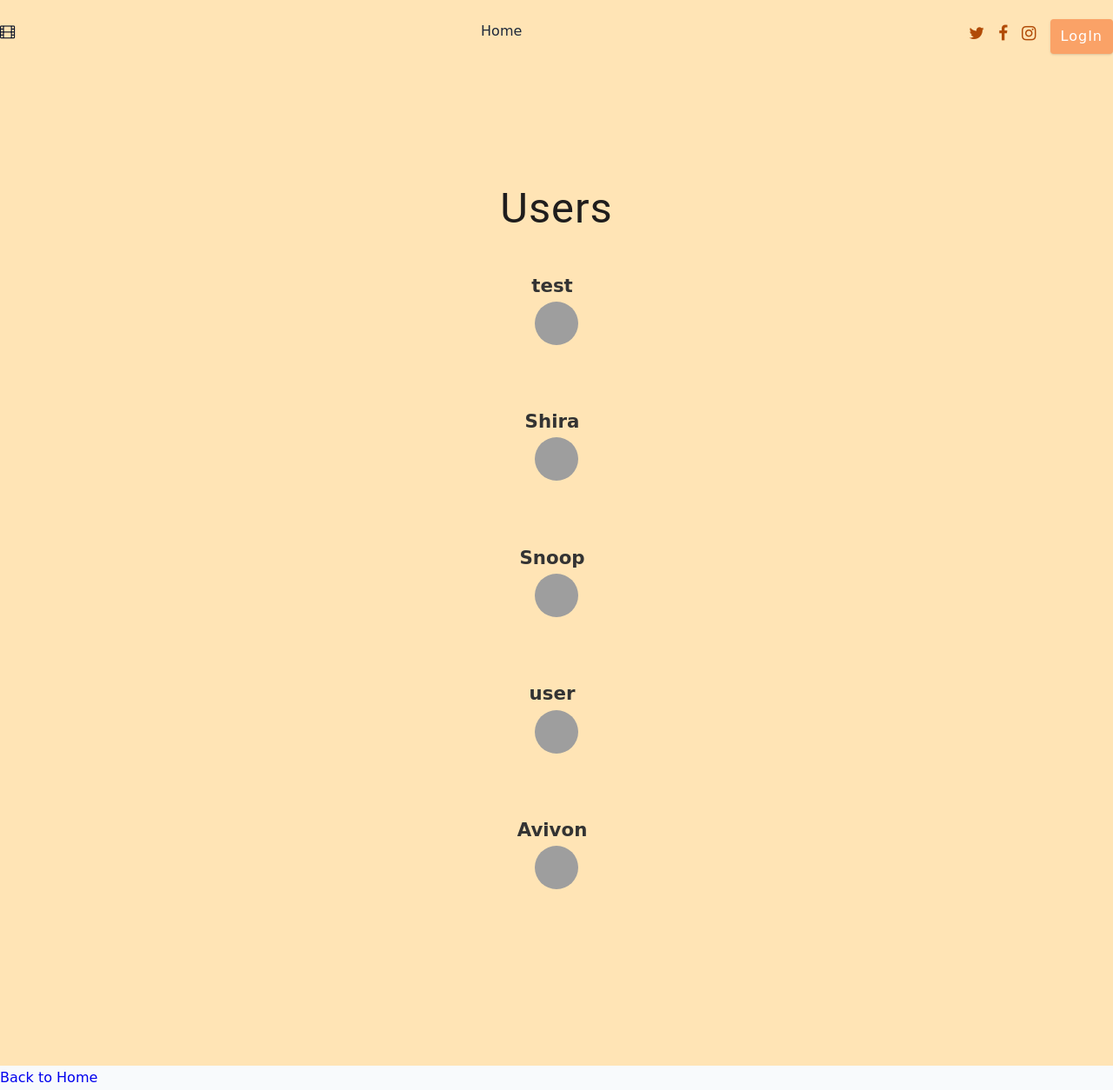
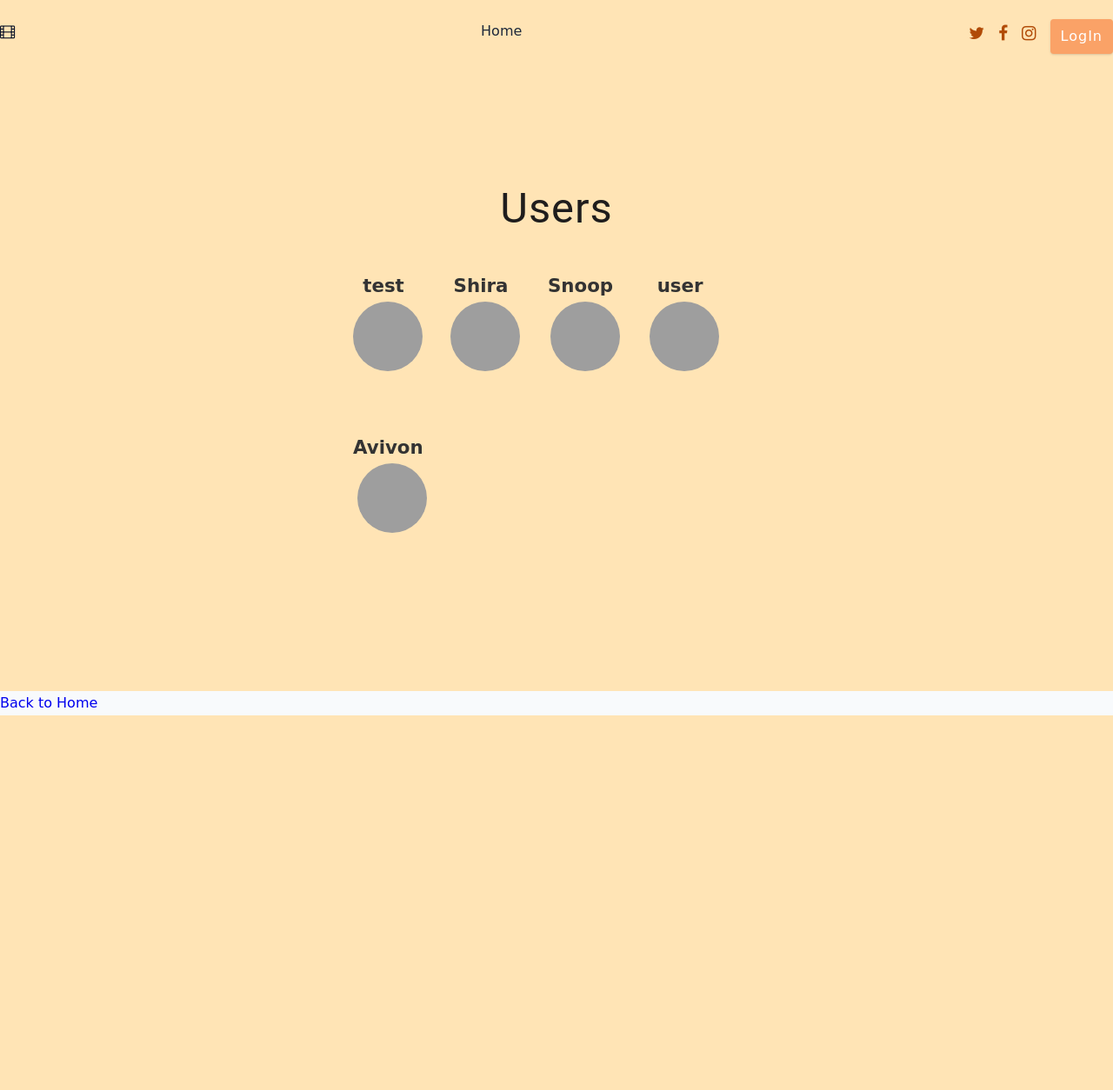
Before and after one commit to shira1008/MoviWeb, a Flask app: page /users in a window 1280 px wide. Shown: the whole page at 87% size. After the commit the page ends 823 px from the top, so only its background shows below. Run offline with Flask 3, Linux system fonts and the light colour scheme; some libraries are stand-ins or nearby versions; grey boxes are pictures that could not be loaded.

Commit message:
css changes

```diff
--- a/static/css/add_user.css
+++ b/static/css/add_user.css
@@ -4,6 +4,8 @@
   color: rgb(31, 29, 29);
   text-align: center;
   font-size: 16pt;
+  display: flex;
+  flex-direction: column;
 }
 
 .user a {
@@ -14,8 +16,8 @@
 }
 
 .user img {
-  width: 50px;
-  height: 50px;
+  width: 80px;
+  height: 80px;
   border-radius: 50%;
   object-fit: cover;
   margin: 0 auto;
@@ -24,3 +26,10 @@
 .user {
   padding: 1rem;
 }
+
+.users_list {
+  display: flex;
+  margin: 0 auto;
+  width: 500px;
+  flex-wrap: wrap;
+}
```
